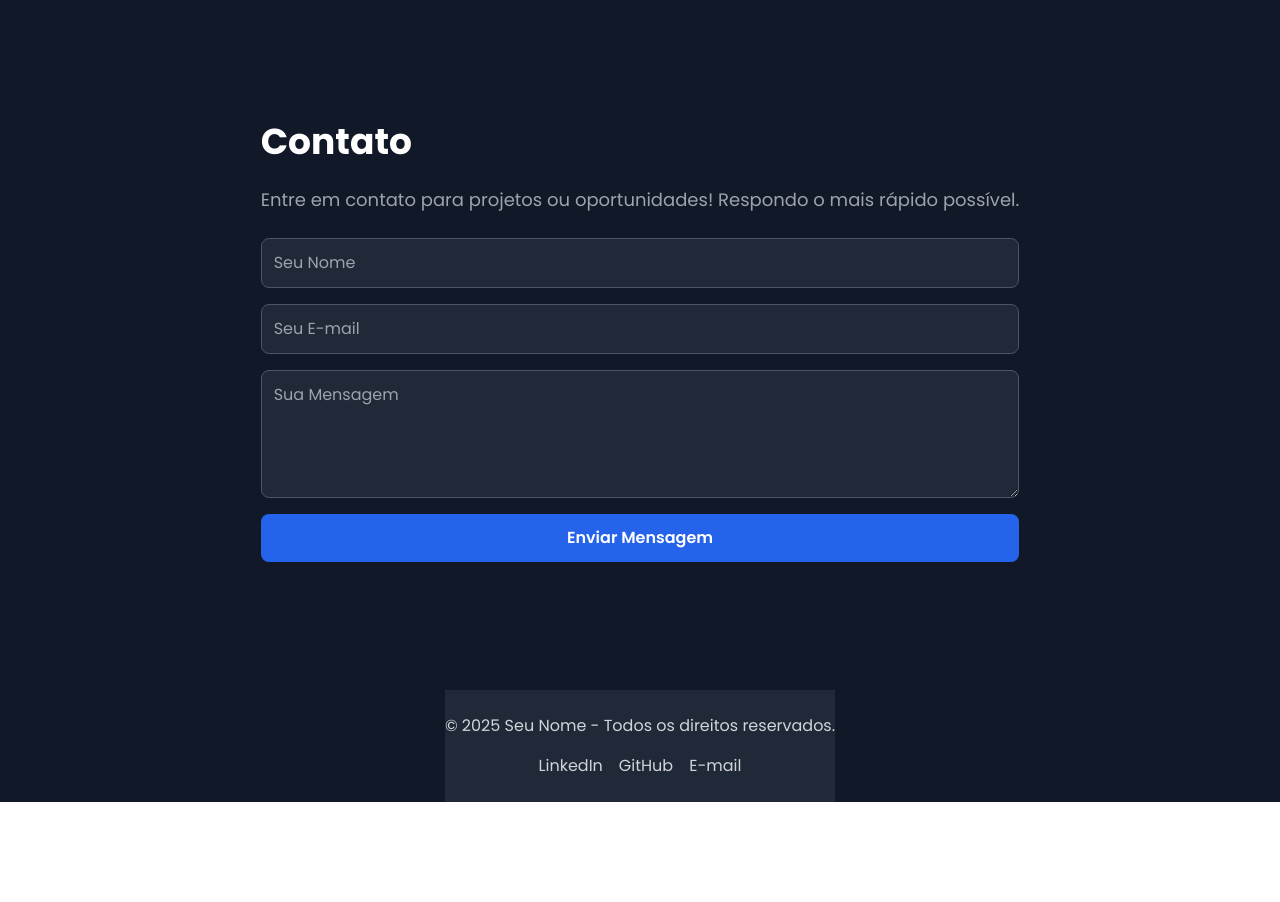
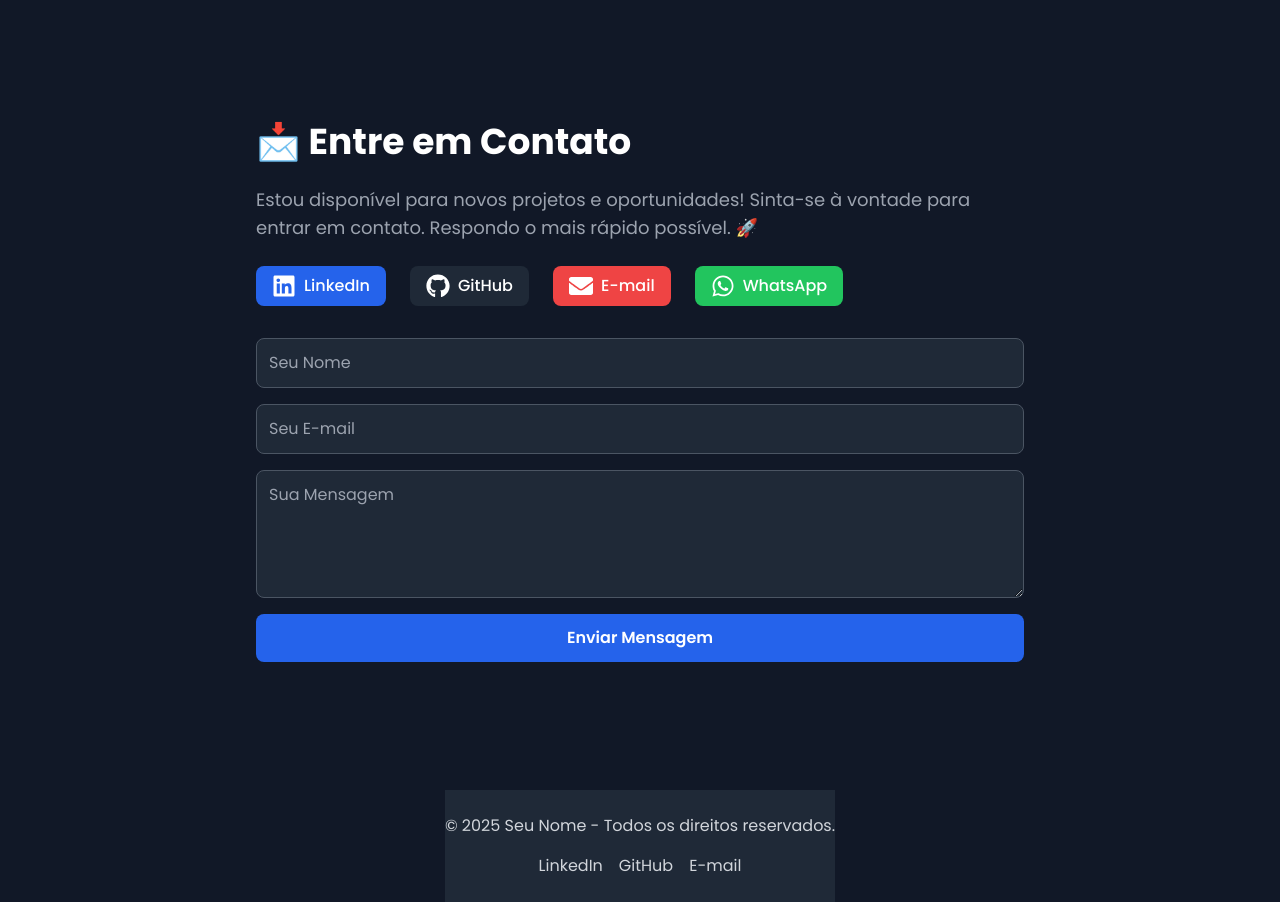
Before and after one commit to KelvenFontes/my-portfolio, a Next.js app: page / in a window 1280 px wide. Shown: the part 9540-10442 px from the top of the page. Before the commit the page ends 10342 px from the top, so only its background shows below. Built offline with nearby package versions, Linux system fonts and the light colour scheme.

Commit message:
feat: Updates contact section with social media icons and improved form

```diff
--- a/src/components/Contact.tsx
+++ b/src/components/Contact.tsx
@@ -1,12 +1,33 @@
+"use client";
+import { FaLinkedin, FaGithub, FaEnvelope, FaWhatsapp } from "react-icons/fa";
+
 const Contact = () => {
   return (
     <section className="max-w-3xl text-center sm:text-left mt-16">
-        <h2 className="text-4xl font-bold text-white mb-6">Contato</h2>
+      <h2 className="text-4xl font-bold text-white mb-6">📩 Entre em Contato</h2>
       <p className="text-lg text-gray-400">
-          Entre em contato para projetos ou oportunidades! Respondo o mais rápido possível.
+        Estou disponível para novos projetos e oportunidades! Sinta-se à vontade para entrar em contato.
+        Respondo o mais rápido possível. 🚀
       </p>
 
-        <form className="mt-6 flex flex-col gap-4">
+      {/* Redes Sociais */}
+      <div className="flex flex-wrap justify-center sm:justify-start gap-6 mt-6">
+        <a href="https://linkedin.com/in/seuusuario" target="_blank" className="flex items-center gap-2 bg-blue-600 hover:bg-blue-700 text-white font-medium px-4 py-2 rounded-lg transition-all">
+          <FaLinkedin size={24} /> LinkedIn
+        </a>
+        <a href="https://github.com/seuusuario" target="_blank" className="flex items-center gap-2 bg-gray-800 hover:bg-gray-700 text-white font-medium px-4 py-2 rounded-lg transition-all">
+          <FaGithub size={24} /> GitHub
+        </a>
+        <a href="mailto:seuemail@email.com" className="flex items-center gap-2 bg-red-500 hover:bg-red-600 text-white font-medium px-4 py-2 rounded-lg transition-all">
+          <FaEnvelope size={24} /> E-mail
+        </a>
+        <a href="https://wa.me/SEUNUMERO" target="_blank" className="flex items-center gap-2 bg-green-500 hover:bg-green-600 text-white font-medium px-4 py-2 rounded-lg transition-all">
+          <FaWhatsapp size={24} /> WhatsApp
+        </a>
+      </div>
+
+      {/* Formulário de Contato */}
+      <form className="mt-8 flex flex-col gap-4">
         <input
           type="text"
           placeholder="Seu Nome"
```
Lines whose indentation alone changed are shown as unchanged.
